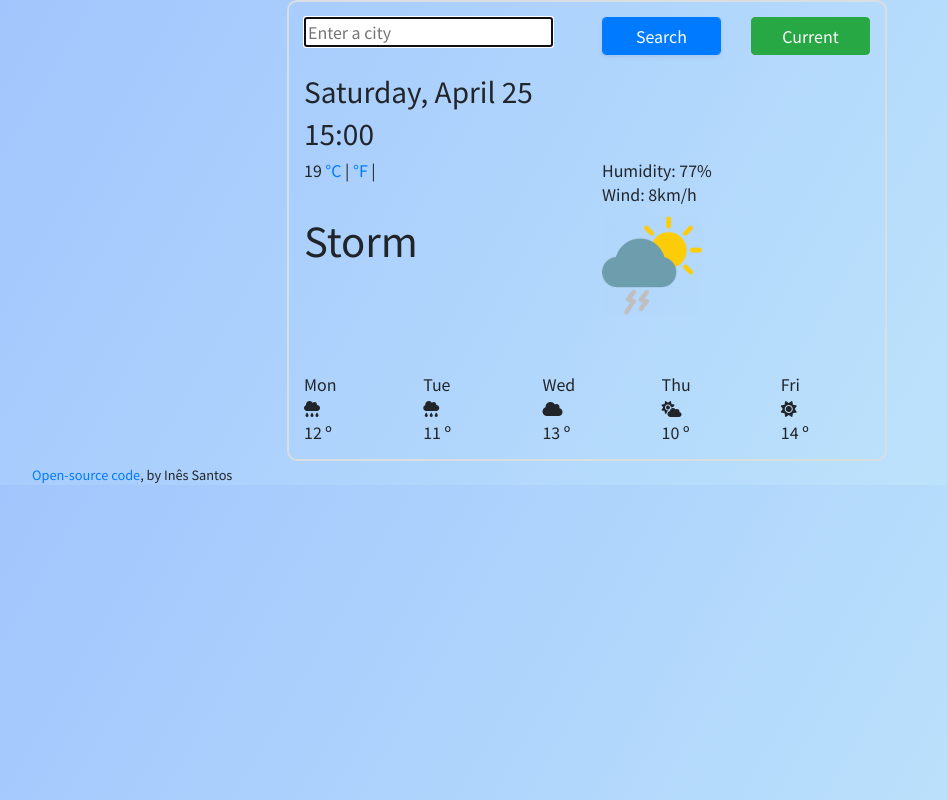
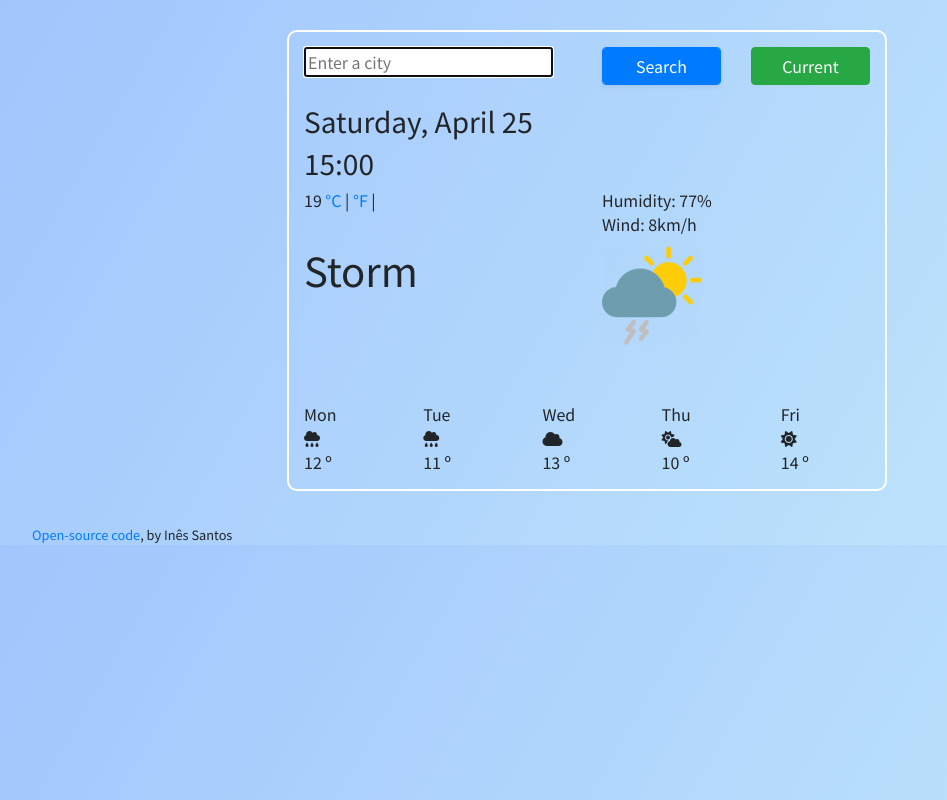
Before and after one commit to inesacsantos/my-weather-app, a plain HTML site: page index.html in a window 1280 px wide. Shown: the whole page, without its empty margins (53-1000 px from the left). Drawn offline with nearby package versions, Linux system fonts and the light colour scheme; no server answers.

Commit message:
Updated style css

```diff
--- a/src/styles.css
+++ b/src/styles.css
@@ -4,9 +4,9 @@ body {
 }
 
 .weather-app {
-  border: 2px solid #dadde1;
+  border: 2px solid #ffffff;
   padding: 15px;
-  margin: 0 auto;
+  margin: 30px auto;
   border-radius: 10px;
   max-width: 600px;
 }
```
